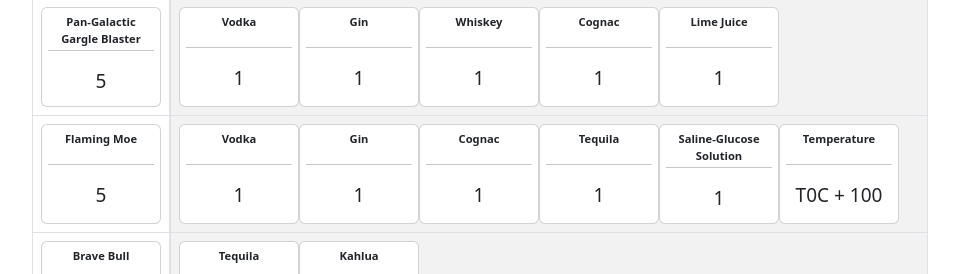
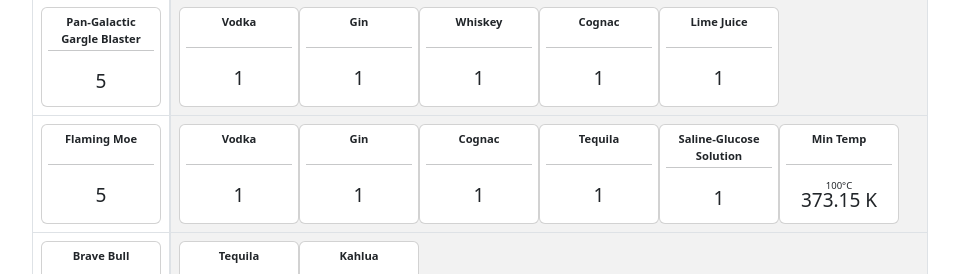
Before and after one commit to asciodev/ChemTrainer3000, a React (Vite) app: page / in a window 1280 px wide. Shown: the part 3460-3734 px from the top of the page, without its empty margins (160-1119 px from the left). Built offline with nearby package versions, Linux system fonts and the light colour scheme.

Commit message:
Make temperatures prettier and fix ethanol

```diff
--- a/src/components/RecipeRow.tsx
+++ b/src/components/RecipeRow.tsx
@@ -1,6 +1,7 @@
 import reagents from "../reagents"
 import { Recipe } from "../recipes/recipes"
 import ReagentCard from "./ReagentCard"
+import TemperatureCard from "./TemperatureCard";
 
 function RecipeRow({ recipe } : { recipe: Recipe}) {
 
@@ -11,9 +12,9 @@
         {Object.keys(recipe.required_reagents).map(function(reagent_id){
           const ingredient = reagents.find((reagent) => reagent.id === reagent_id);
           return <div key={reagent_id}>
-            {ingredient && <ReagentCard input={{reagent: ingredient, amount: recipe.required_reagents[reagent_id]}} /> }
+            <ReagentCard input={{reagent: ingredient || {name: reagent_id, id: reagent_id}, amount: recipe.required_reagents[reagent_id]}} />
           </div>
-        })}{!!recipe.min_temp && <ReagentCard input={{reagent: {name: "Temperature", id: "min_temp"}, amount: recipe.min_temp}} />}
+        })}{!!recipe.min_temp && <TemperatureCard t0temp={recipe.min_temp} />}
       </td>
     </tr>
 }
--- /dev/null
+++ b/src/components/TemperatureCard.tsx
@@ -0,0 +1,17 @@
+function TemperatureCard({ t0temp } : { t0temp : string}) {
+  function kelvin(temp: string) {
+    const re = temp.match(/T0C \+ (\d+)/);
+    return re ? Number(re[1]) + 273.15 + " K" : "???";
+  }
+  function celsius(temp: string) {
+    const re = temp.match(/T0C \+ (\d+)/);
+    return re ? Number(re[1]) + "°C" : "???"
+  }
+  return <div className="reagent temperature card">
+    <span className="name">Min Temp</span>
+    <hr></hr>
+    <span className="number"><ruby>{kelvin(t0temp)}<rp>(</rp><rt>{celsius(t0temp)}</rt><rp>)</rp></ruby></span>
+  </div>
+}
+
+export default TemperatureCard
```
